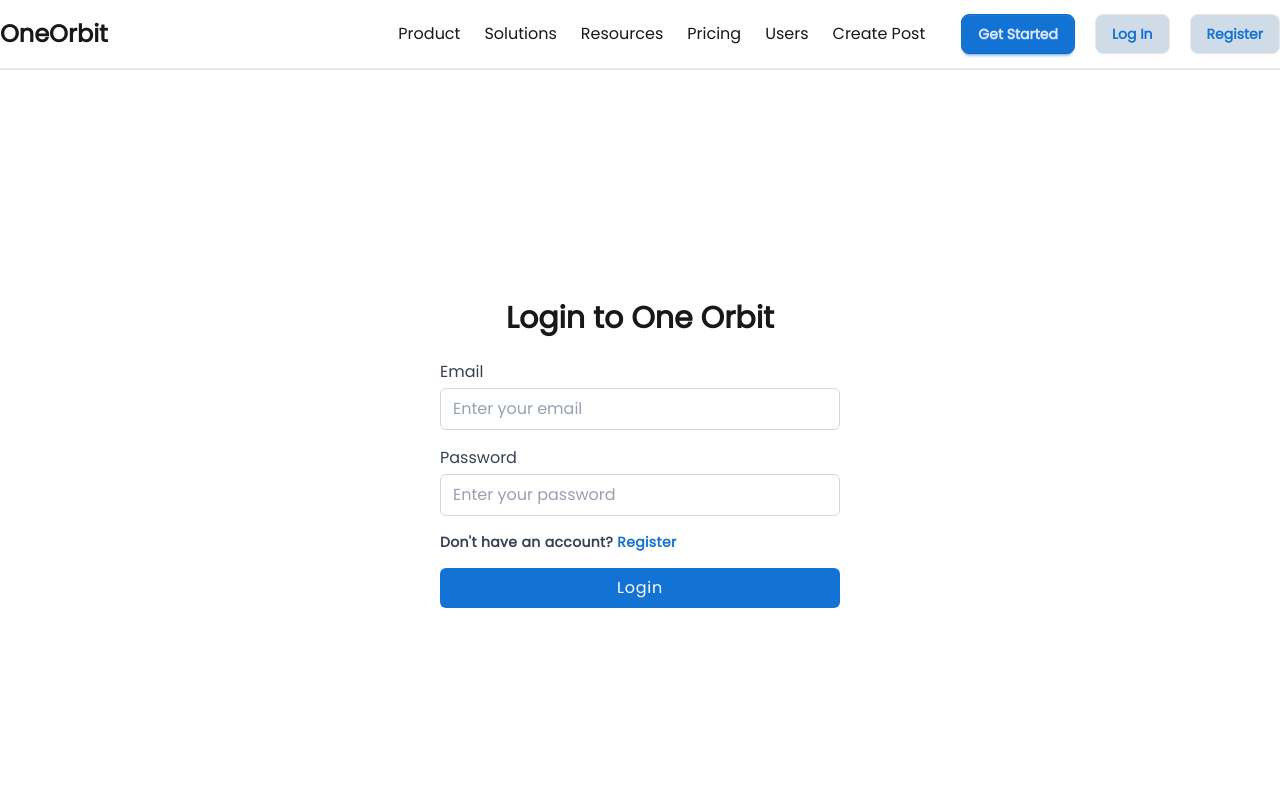
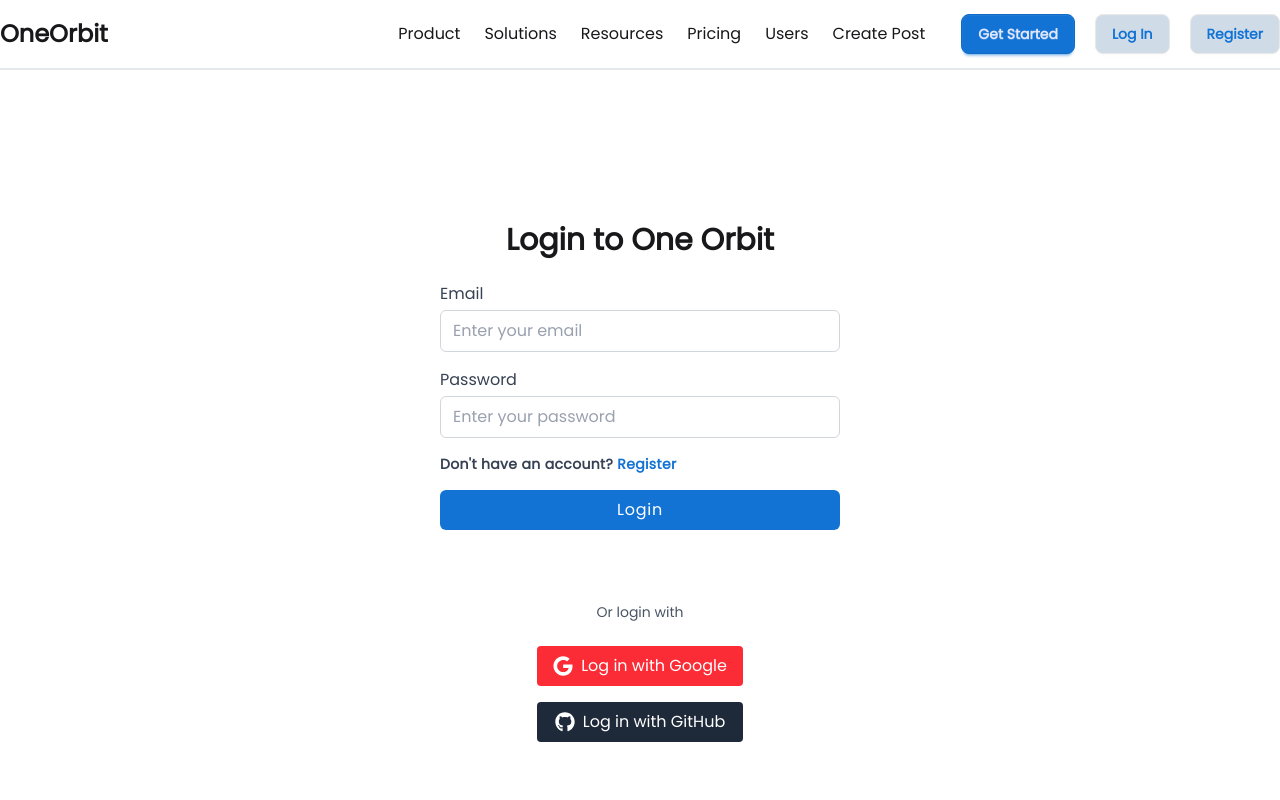
Before and after one commit to swajannaimur/One-Orbit, a Next.js app: page /login in a window 1280 px wide. Shown: the top 800 px of the page. Built offline with nearby package versions, Linux system fonts and the light colour scheme; no server answers.

Commit message:
Created the reusable social login component with Google and GitHub buttons

```diff
--- a/src/app/(routes)/login/page.jsx
+++ b/src/app/(routes)/login/page.jsx
@@ -1,11 +1,14 @@
-import LoginForm from '@/components/forms/LoginForm'
-import Link from 'next/link'
-import React from 'react'
+import LoginForm from "@/components/forms/LoginForm";
+import Social from "@/components/social";
+import Link from "next/link";
+import React from "react";
 
 export default function Login() {
-    return (
-        <div className='h-screen flex flex-col justify-center items-center'>
-            <LoginForm></LoginForm>
-        </div>
-    )
+  return (
+    <div className="h-screen flex flex-col justify-center items-center">
+      <LoginForm></LoginForm>
+      <p className="mt-4 text-sm text-gray-600">Or login with</p>
+      <Social></Social>
+    </div>
+  );
 }
--- /dev/null
+++ b/src/components/Social.jsx
@@ -0,0 +1,24 @@
+"use client";
+import { signIn } from "next-auth/react";
+import { FaGoogle, FaGithub } from "react-icons/fa";
+
+const Social = () => {
+  return (
+    <div className="flex flex-col gap-4 mt-6">
+      <button
+        onClick={() => signIn("google")}
+        className="flex items-center justify-center gap-2 px-4 py-2 bg-red-500 text-white rounded hover:bg-red-600 transition"
+      >
+        <FaGoogle size={20} /> Log in with Google
+      </button>
+      <button
+        onClick={() => signIn("github")}
+        className="flex items-center justify-center gap-2 px-4 py-2 bg-gray-800 text-white rounded hover:bg-gray-900 transition"
+      >
+        <FaGithub size={20} /> Log in with GitHub
+      </button>
+    </div>
+  );
+};
+
+export default Social;
```
